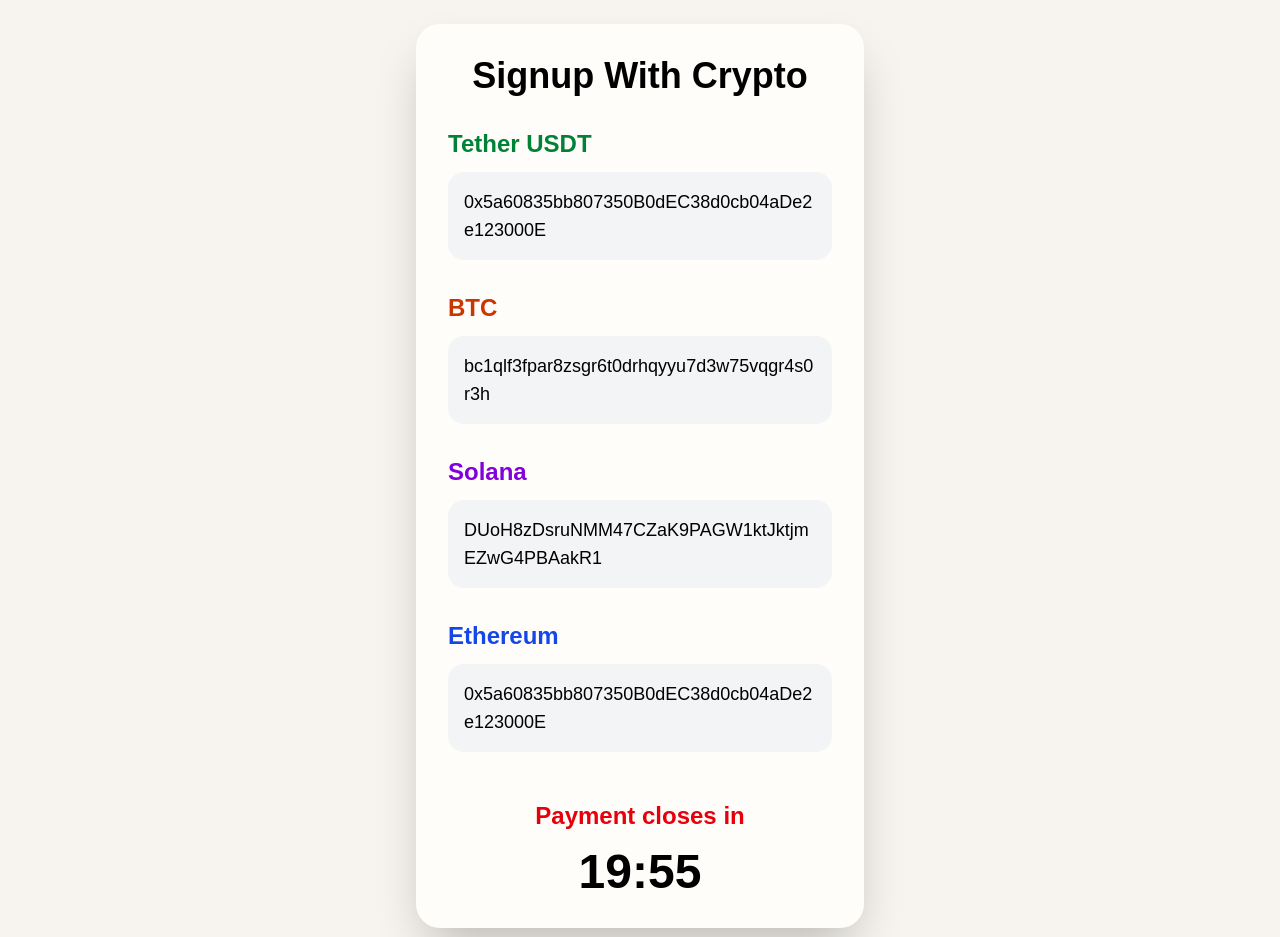
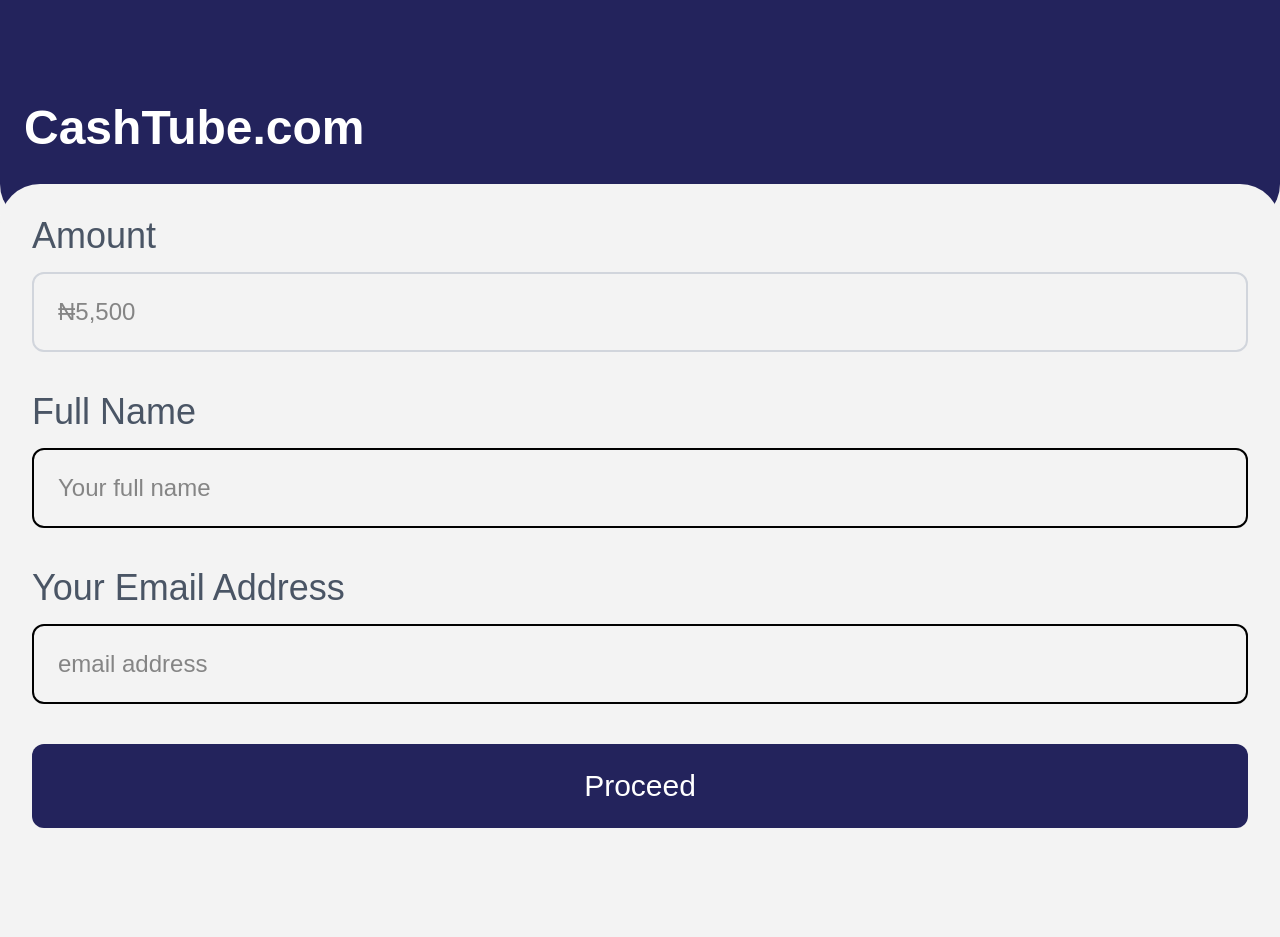
Before and after one commit to excelo7/cashtube2, a Next.js app: page /payment in a window 1280 px wide. Shown: the top 937 px of the page. Built offline with nearby package versions, Linux system fonts and the light colour scheme.

Commit message:
payment ui

```diff
--- a/app/payment/page.tsx
+++ b/app/payment/page.tsx
@@ -1,86 +1,60 @@
 "use client"
 
-import { useEffect, useState } from "react"
+export default function PaymentPage() {
+  return (
+    <main className="min-h-screen bg-[#f3f3f3]">
+      <div className="bg-[#23235c] h-56 rounded-b-[40px] p-6">
+        <h1 className="text-white text-5xl font-bold mt-20">
+          CashTube.com
+        </h1>
+      </div>
 
-export default function PaymentPage() {
-  const [timeLeft, setTimeLeft] = useState(1200)
-
-  useEffect(() => {
-    if (timeLeft <= 0) return
-
-    const timer = setInterval(() => {
-      setTimeLeft((prev) => prev - 1)
-    }, 1000)
-
-    return () => clearInterval(timer)
-  }, [timeLeft])
-
-  const minutes = Math.floor(timeLeft / 60)
-  const seconds = timeLeft % 60
-
-  return (
-    <main className="min-h-screen bg-[#f7f4ef] flex items-center justify-center p-6">
-      <div className="w-full max-w-md bg-[#fffdf9] rounded-3xl shadow-2xl p-8">
-
-        <h1 className="text-4xl font-bold text-center text-black mb-8">
-          Signup With Crypto
-        </h1>
-
-        <div className="space-y-8">
+      <div className="bg-[#f3f3f3] -mt-10 rounded-t-[40px] p-8 min-h-screen">
+        <div className="space-y-10">
 
           <div>
-            <h2 className="text-2xl font-bold text-green-700 mb-3">
-              Tether USDT
-            </h2>
+            <h2 className="text-4xl text-gray-600 mb-4">Amount</h2>
 
-            <div className="bg-gray-100 p-4 rounded-2xl break-all text-black text-lg">
-              0x5a60835bb807350B0dEC38d0cb04aDe2e123000E
-            </div>
+            <input
+              type="text"
+              placeholder="₦5,500"
+              className="w-full h-20 rounded-xl border-2 border-gray-300 px-6 text-2xl"
+            />
           </div>
 
           <div>
-            <h2 className="text-2xl font-bold text-orange-700 mb-3">
-              BTC
+            <h2 className="text-4xl text-gray-600 mb-4">
+              Full Name
             </h2>
 
-            <div className="bg-gray-100 p-4 rounded-2xl break-all text-black text-lg">
-              bc1qlf3fpar8zsgr6t0drhqyyu7d3w75vqgr4s0r3h
-            </div>
+            <input
+              type="text"
+              placeholder="Your full name"
+              className="w-full h-20 rounded-xl border-2 border-black px-6 text-2xl"
+            />
           </div>
 
           <div>
-            <h2 className="text-2xl font-bold text-purple-700 mb-3">
-              Solana
+            <h2 className="text-4xl text-gray-600 mb-4">
+              Your Email Address
             </h2>
 
-            <div className="bg-gray-100 p-4 rounded-2xl break-all text-black text-lg">
-              DUoH8zDsruNMM47CZaK9PAGW1ktJktjmEZwG4PBAakR1
-            </div>
+            <input
+              type="email"
+              placeholder="email address"
+              className="w-full h-20 rounded-xl border-2 border-black px-6 text-2xl"
+            />
           </div>
 
-          <div>
-            <h2 className="text-2xl font-bold text-blue-700 mb-3">
-              Ethereum
-            </h2>
+          <button className="w-full bg-[#23235c] text-white text-3xl py-6 rounded-xl">
+            Proceed
+          </button>
 
-            <div className="bg-gray-100 p-4 rounded-2xl break-all text-black text-lg">
-              0x5a60835bb807350B0dEC38d0cb04aDe2e123000E
-            </div>
-          </div>
+          <p className="text-center text-2xl text-gray-500 pt-16">
+            Powered by Flutterwave
+          </p>
 
         </div>
-
-        <div className="mt-12 text-center">
-          <p className="text-2xl font-bold text-red-600">
-            Payment closes in
-          </p>
-
-          <div className="mt-4 text-5xl font-extrabold text-black">
-            {String(minutes).padStart(2, "0")}:
-            {String(seconds).padStart(2, "0")}
-          </div>
-        </div>
-
       </div>
     </main>
   )
```
Also changed, not shown: 1 other file (tests, documents, lock files or other folders).
